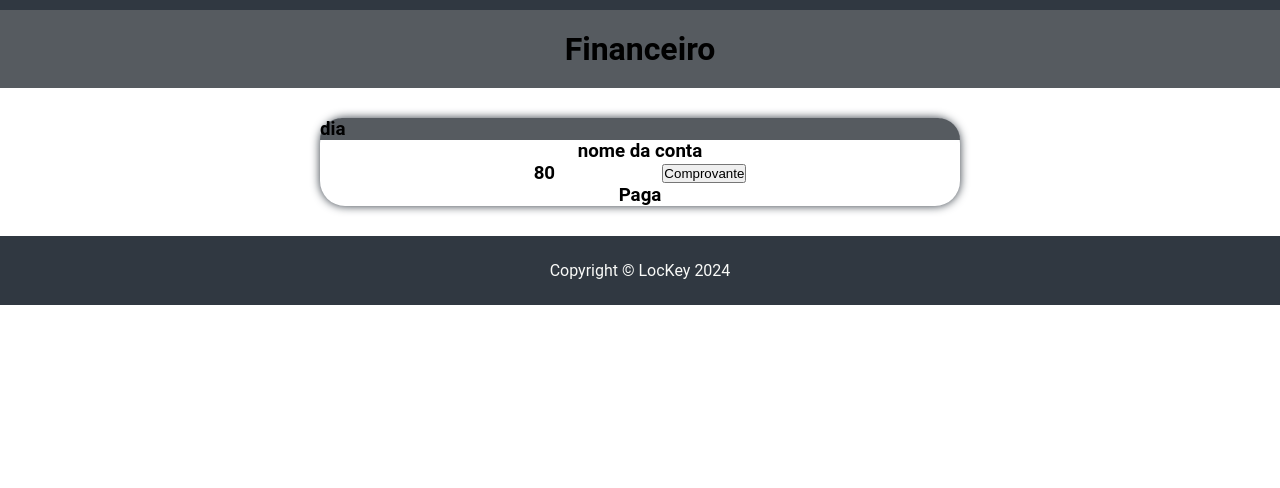
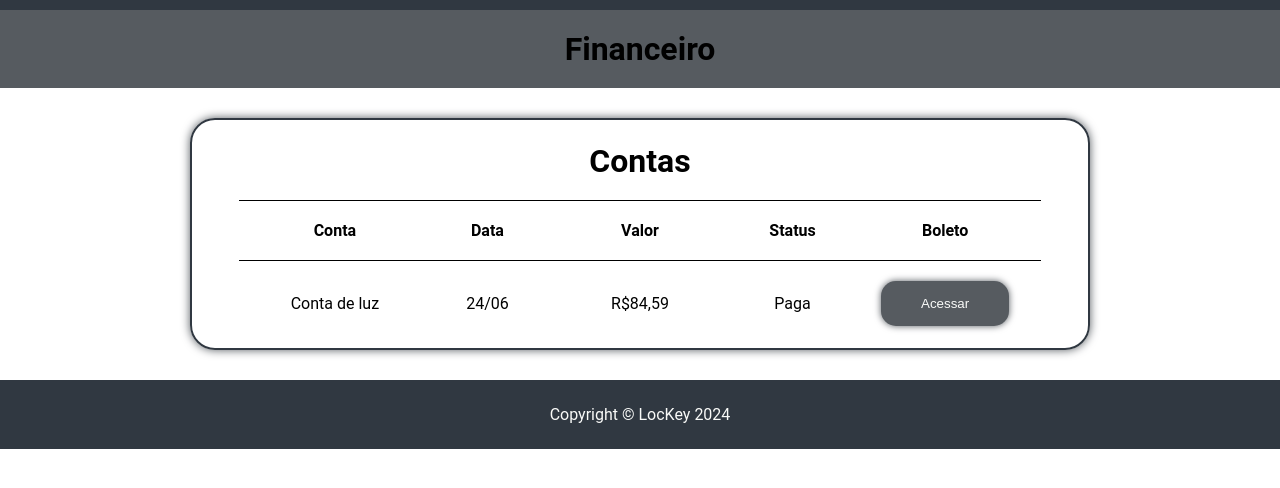
Before and after one commit to clwro/LocKey, a website: page frontend/financeiro.html in a window 1280 px wide. Shown: the part 140-628 px from the top of the page. Drawn offline with Linux system fonts and the light colour scheme.

Commit message:
Financeiro atualizado

```diff
--- a/frontend/css/financeiro.css
+++ b/frontend/css/financeiro.css
@@ -59,25 +59,22 @@ li{
     padding: 30px 0 30px 0;
 }
 
-.area_conta{
-    width: 50%;
-    border: none;
-    box-shadow: 0 0 10px #303841;
+.tabela_finan{
+    width: 900px;
+    border: 2px solid #303841;
     border-radius: 25px;
+    box-shadow: 0 0 10px #565B60;
+
+}
+
+.tabela_finan > .titulo_tabela > th{
+    width: 100%;
     display: flex;
     justify-content: center;
     align-items: center;
-    flex-direction: column;
 }
 
-.data_conta{
-    width: 100%;
-    border-radius: 25px 25px 0 0;
-
-    background-color: #565B60;
-}
-
-.info_conta{
+.tabela_finan > tbody {
     width: 100%;
     display: flex;
     justify-content: center;
@@ -85,11 +82,38 @@ li{
     flex-direction: column;
 }
 
-.info_conta > section{
-    width: 50%;
+.tabela_finan > tbody > tr {
+    width: 90%;
     display: flex;
     justify-content: space-around;
     align-items: center;
+    padding: 20px;
+    border-bottom: 1px solid black;
+}
+.tabela_finan > tbody > tr:last-child{
+    border-bottom: none;
+}
+
+.tabela_finan > tbody > tr > th{
+    width: 100%;
+}
+
+.tabela_finan > tbody > tr > td{
+    width: 100%;
+    display: flex;
+    justify-content: center;
+    align-items: center;
+}
+.btn_boleto{
+    background-color: #565B60;
+    color:#f9faf8;
+    text-align:center;
+    padding: 15px 40px;
+    border-radius: 15px;
+    text-decoration: none;
+    border: 0;
+    box-shadow: 0 0 7px #565B60;
+    cursor: pointer;
 }
 
 
@@ -105,7 +129,6 @@ li{
     padding-top: 25px;
     padding-bottom: 25px;
     flex-direction: column;
-
 }
 
 @media screen and (max-width: 768px){
--- a/frontend/financeiro.html
+++ b/frontend/financeiro.html
@@ -38,21 +38,25 @@
     </div>
 
     <div class="container_financeiro">
-        <div class="area_conta">
-            <div class="data_conta">
-                <h3>dia</h3>
-            </div>
-            <div class="info_conta">
-                <h3>nome da conta</h3>
-                <section>
-                    <h3 class="valor_conta">80</h3>
-                    <button class="btn_comprovante">Comprovante</button>
-                </section>
-            </div>
-            <div class="status_conta">
-                <h3>Paga</h3>
-            </div>
-        </div>
+        <table class="tabela_finan">
+            <tr class="titulo_tabela">
+                <th colspan="5"><h1>Contas</h1></th>
+            </tr>
+            <tr>
+                <th>Conta</th>
+                <th>Data</th>
+                <th>Valor</th>
+                <th>Status</th>
+                <th>Boleto</th>
+            </tr>
+            <tr>
+                <td>Conta de luz</td>
+                <td>24/06</td>
+                <td>R$84,59</td>
+                <td>Paga</td>
+                <td><button class="btn_boleto">Acessar</button></td>
+            </tr>
+        </table>
     </div>
 
 
```
